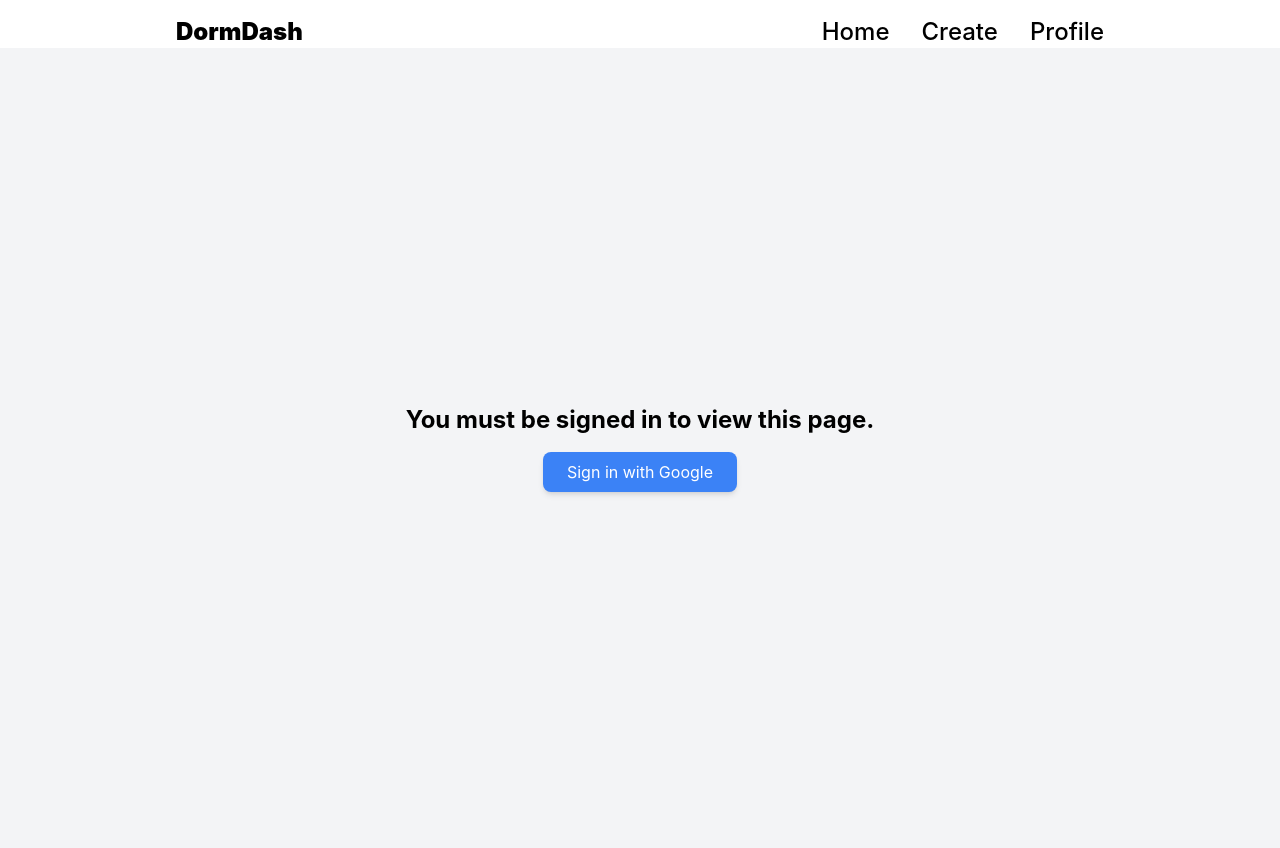
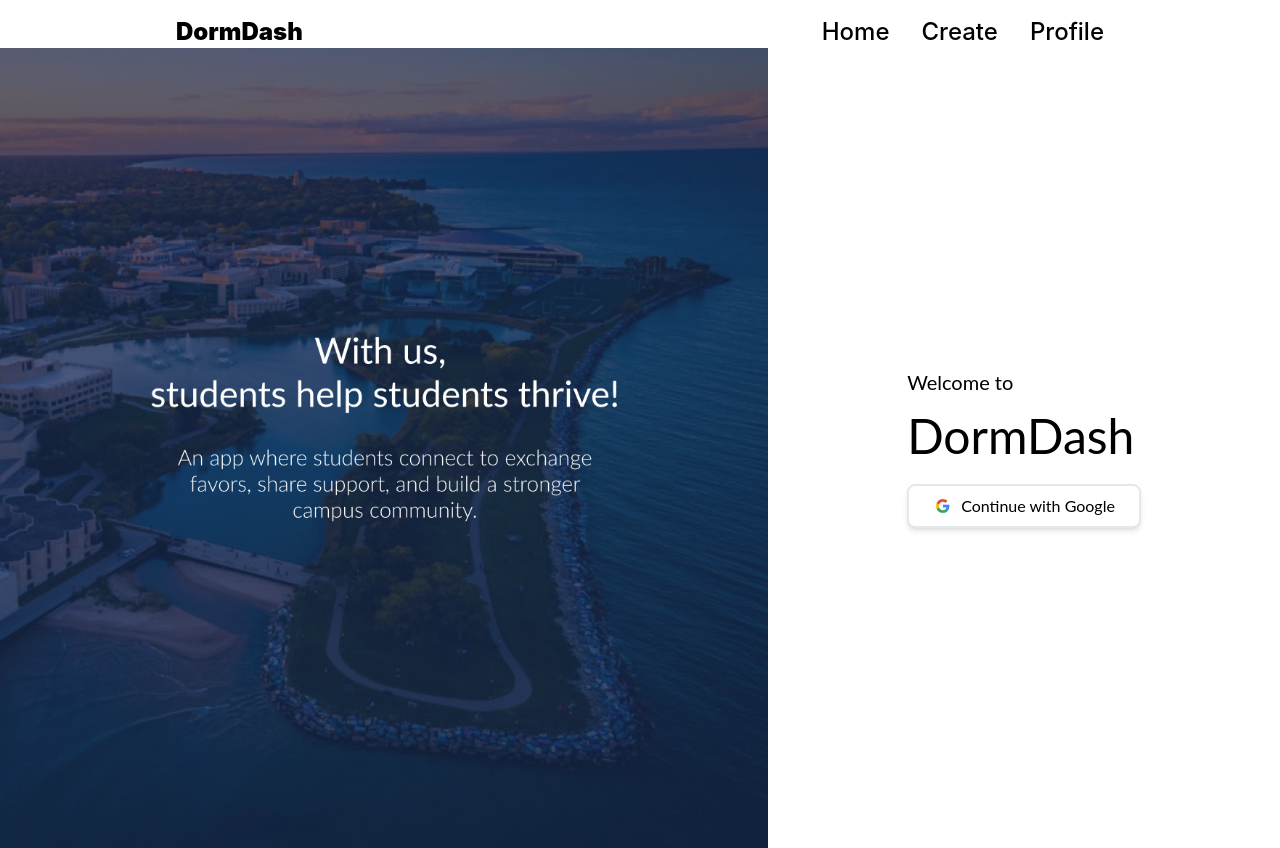
Before and after one commit to 394-w25/DormDash, a React (Vite) app: page /posts in a window 1280 px wide. Built offline with nearby package versions, Linux system fonts and the light colour scheme; no server answers.

Commit message:
Modified sign in page UI

```diff
--- a/src/components/SignIn.jsx
+++ b/src/components/SignIn.jsx
@@ -2,16 +2,41 @@ import { signInWithGoogle } from "../utilities/firebase";
 
 const SignIn = () => {
   return (
-    <div className="min-h-screen bg-gray-100 flex flex-col items-center justify-center">
-      <h1 className="text-2xl font-bold text-center">
-        You must be signed in to view this page.
-      </h1>
-      <button
-        onClick={signInWithGoogle}
-        className="mt-4 px-6 py-2 bg-blue-500 text-white rounded-lg shadow-md hover:bg-blue-600 transition"
-      >
-        Sign in with Google
-      </button>
+    <div className="min-h-screen flex">
+      {/* Left section with image */}
+      <div
+        className="w-3/4 hidden lg:flex items-center justify-center bg-cover bg-center"
+        style={{ backgroundImage: `url('signin.png')` }}
+      ></div>
+
+      {/* Right section with sign-in */}
+      <div className="w-full lg:w-1/2 flex items-center justify-center bg-white">
+        <div className="px-8">
+          <h2
+            className="text-xl mb-4 "
+            style={{ fontFamily: "Lato, sans-serif" }}
+          >
+            Welcome to
+          </h2>
+          <h1
+            className="text-5xl mb-6"
+            style={{ fontFamily: "Lato, sans-serif" }}
+          >
+            DormDash
+          </h1>
+          <button
+            onClick={signInWithGoogle}
+            className="mt-4 px-6 py-2 bg-white rounded-lg shadow-md transition flex items-center justify-center"
+            style={{
+              borderWidth: "2px", // Make the border thicker
+              fontFamily: "Lato, sans-serif",
+            }}
+          >
+            <img src="/google.png" alt="Google icon" className="w-5 h-5 mr-2" />
+            Continue with Google
+          </button>
+        </div>
+      </div>
     </div>
   );
 };
```
Also changed, not shown: public/google.png (added), public/signin.png (added).
